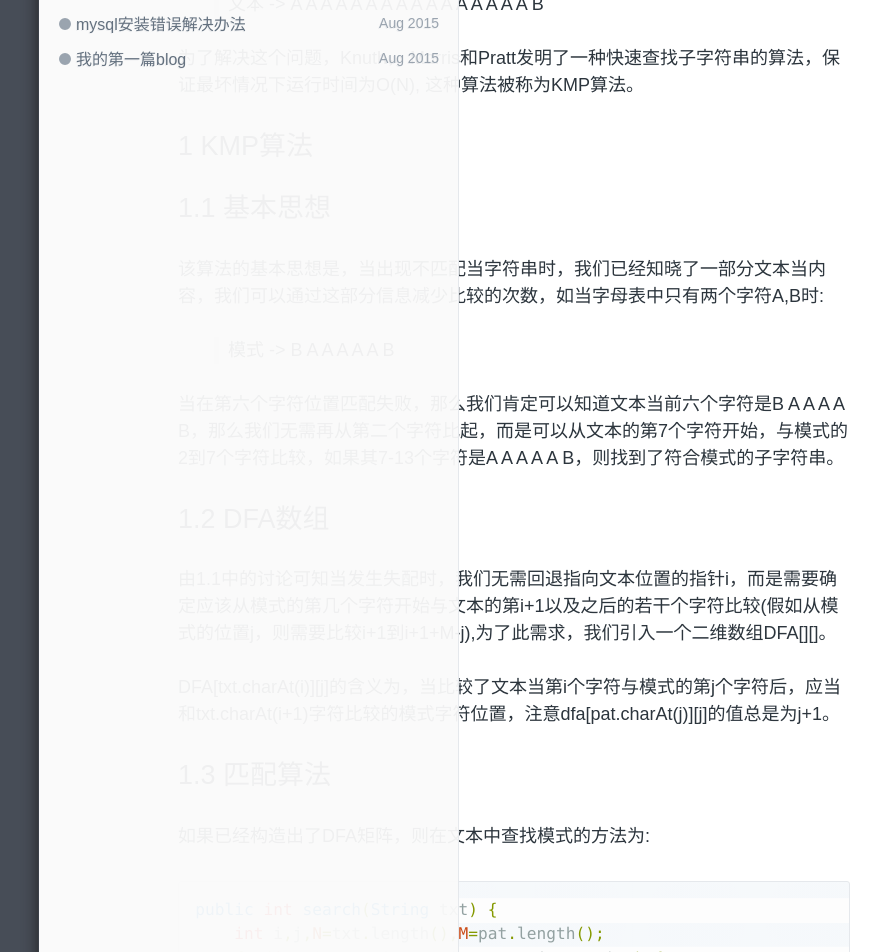
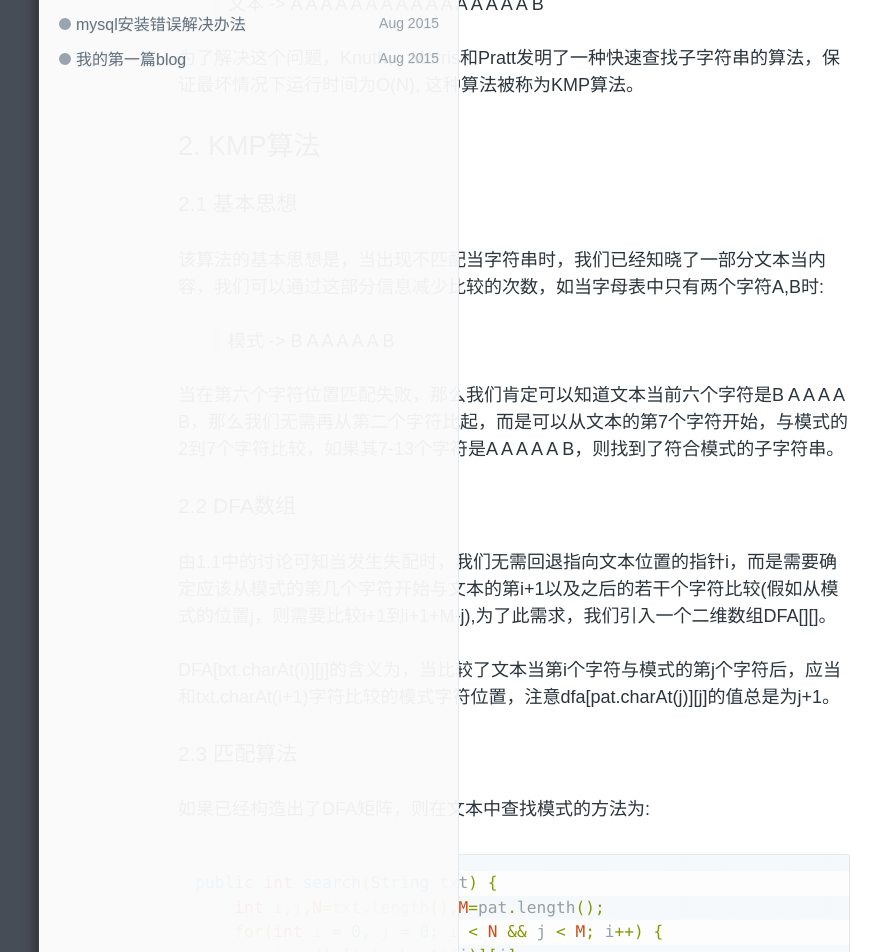
Before and after one commit to Millionschen/Millionschen.github.io, a Jekyll site: the page built from _posts/algorithm/2016-08-14-理解kmp算法.md, in a window 1280 px wide. Shown: the part 697-1649 px from the top of the page, without its empty margins (126-1007 px from the left). Built offline with Jekyll 4.4.1, drawn with Linux system fonts in a browser that asks for light colours; some of the changed text lies outside the part shown.

Commit message:
修改toc

````diff
--- a/_posts/algorithm/2016-08-14-理解kmp算法.md
+++ b/_posts/algorithm/2016-08-14-理解kmp算法.md
@@ -26,9 +26,9 @@
 
 为了解决这个问题，Knuth， Morris和Pratt发明了一种快速查找子字符串的算法，保证最坏情况下运行时间为O(N), 这种算法被称为KMP算法。
 
-# 1 KMP算法
+## 2. KMP算法
 
-# 1.1 基本思想
+### 2.1 基本思想
 
 该算法的基本思想是，当出现不匹配当字符串时，我们已经知晓了一部分文本当内容，我们可以通过这部分信息减少比较的次数，如当字母表中只有两个字符A,B时:
 
@@ -36,13 +36,13 @@
 
 当在第六个字符位置匹配失败，那么我们肯定可以知道文本当前六个字符是B A A A A B，那么我们无需再从第二个字符比起，而是可以从文本的第7个字符开始，与模式的2到7个字符比较，如果其7-13个字符是A A A A A B，则找到了符合模式的子字符串。
 
-# 1.2 DFA数组
+### 2.2 DFA数组
 
 由1.1中的讨论可知当发生失配时，我们无需回退指向文本位置的指针i，而是需要确定应该从模式的第几个字符开始与文本的第i+1以及之后的若干个字符比较(假如从模式的位置j，则需要比较i+1到i+1+M-j),为了此需求，我们引入一个二维数组DFA[][]。
 
 DFA[txt.charAt(i)][j]的含义为，当比较了文本当第i个字符与模式的第j个字符后，应当和txt.charAt(i+1)字符比较的模式字符位置，注意dfa[pat.charAt(j)][j]的值总是为j+1。
 
-# 1.3 匹配算法
+### 2.3 匹配算法
 
 如果已经构造出了DFA矩阵，则在文本中查找模式的方法为:
 
@@ -67,7 +67,7 @@
 
 那么该算法的关键就是如何构建dfa[][]数组了。
 
-# 1.4 构建dfa[][]数组
+### 2.4 构建dfa[][]数组
 
 **最关键的地方是:**假设在j处匹配失败，我们需要回退文本指针重新和模式进行一一对比，那么我们已知的需要重新扫描的文本字符就是pat.charAt(1)到pat.charAt(j-1)的。忽略首字母是因为文本右移了一位，忽略第j位是因为这一位失配了，我们不能通过模式确定文本中对应第字符是什么。那么对这些已知的文本字符进行DFA状态转换的话就可以知道当在j处失配的话应当将模式的指针回退到什么位置了。比如，对于模式A B A B A C，当j等于5时匹配失败，可以知道对B A B A进行匹配会使DFA进入状态3，就可以用dfa[pat.charAt(j)][3]计算出此时应当和txt.charAt(i+1)比较的模式指针的位置，因此对于失败对情况,dfa[][5]就应该等于dfa[][3]，对于成功的情况则由dfa[pat.charAt(j)][j]=j+1可以得知其值为j+1。
 
@@ -86,7 +86,7 @@
 }
 ```
 
-# 1.5 增强的kmp算法
+## 3. 增强的kmp算法
 上面的算法有一个问题:当R很大时(R为字符集的字符总数),额外空间MR很大，为了解决这个问题，我们将对这个算法进行一些改进。
 
 我们注意到，之所以可以快速的定位j的新位置，是由于模式字符串已匹配的部分的开头和结尾有若干个字符互相匹配，这时可以将模式指针回退到前缀字符串的后一位。
````
Also changed, not shown: other parts of _posts/algorithm/2016-08-14-理解kmp算法.md (+1 -1 lines).
